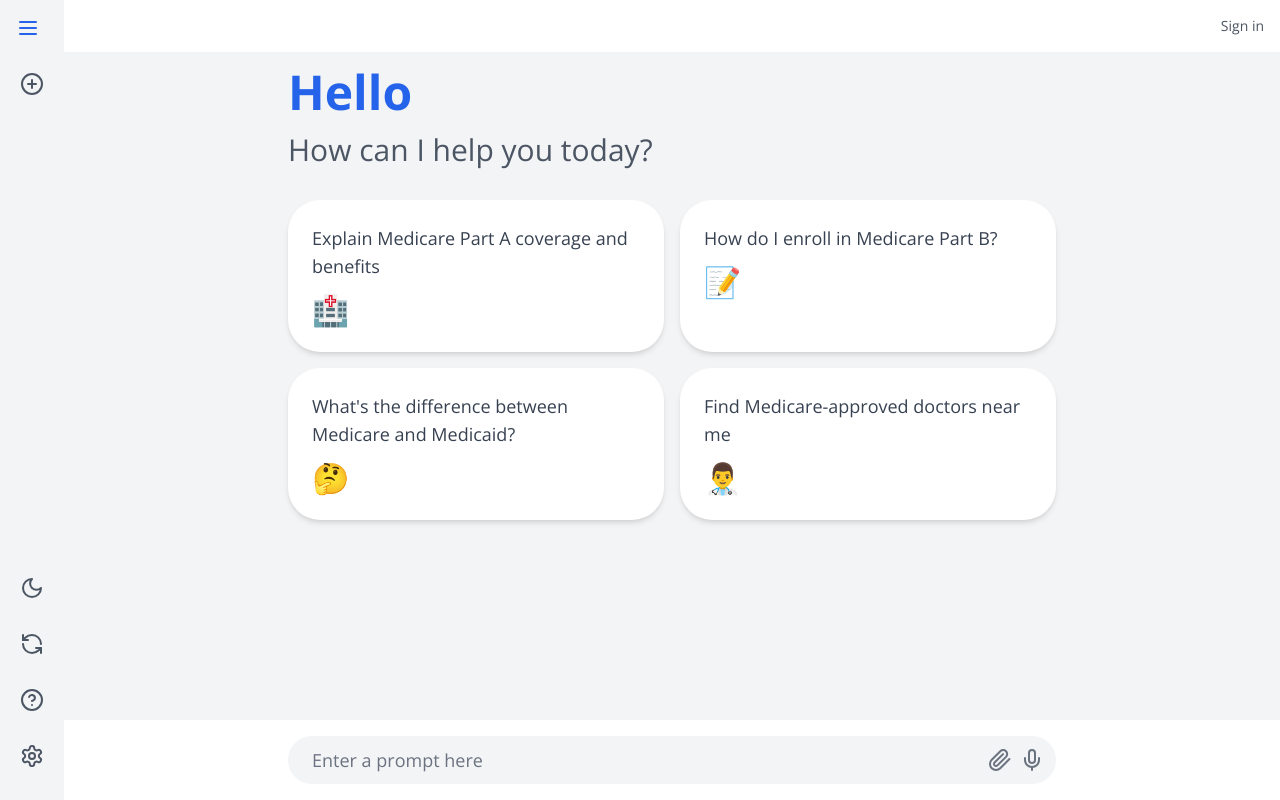
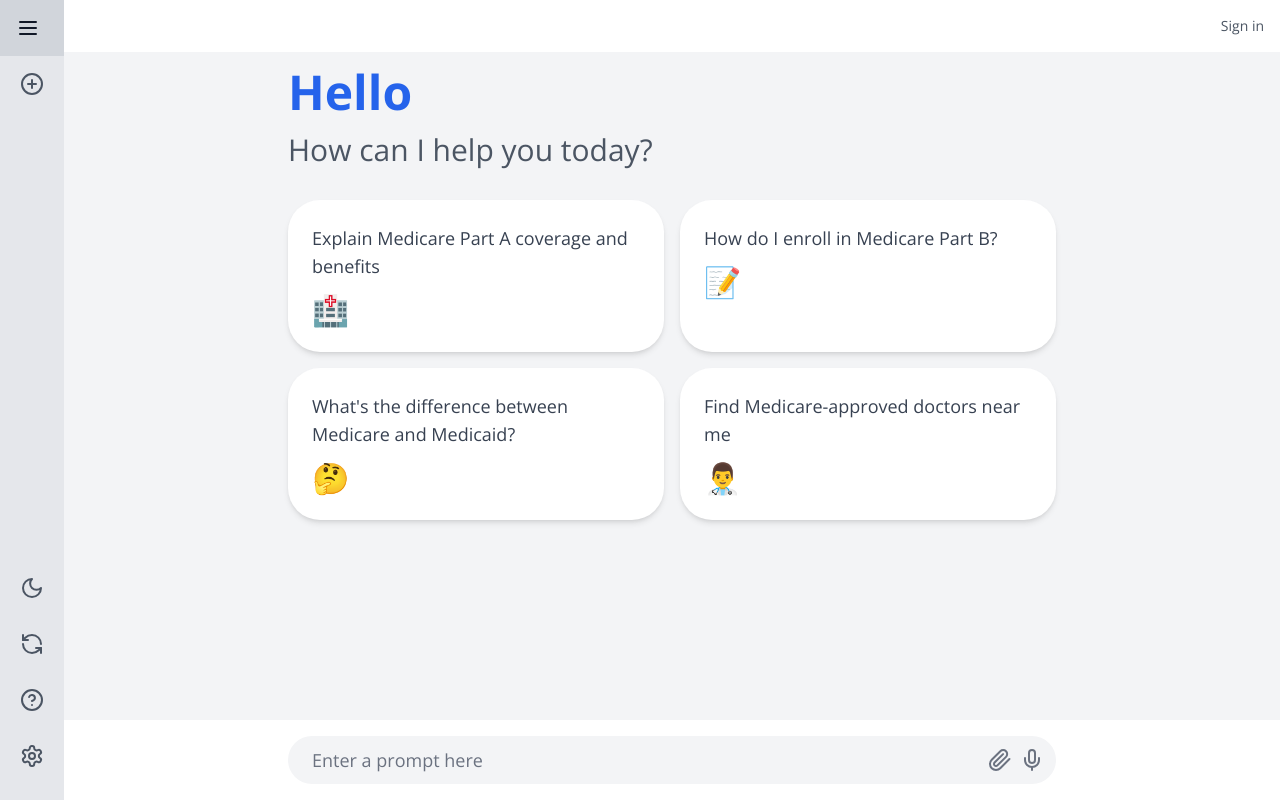
Before and after one commit to binniela/one-piece, a Next.js app: page / in a window 1280 px wide. Built offline with nearby package versions, Linux system fonts and the light colour scheme.

Commit message:
Update Sidebar.tsx

```diff
--- a/components/Sidebar.tsx
+++ b/components/Sidebar.tsx
@@ -1,5 +1,5 @@
 import { useState } from 'react'
-import { Menu, PlusCircle, RefreshCcw, HelpCircle, Settings, LogOut, Moon, Sun } from 'lucide-react'
+import { Menu, PlusCircle, RefreshCcw, HelpCircle, Settings, LogOut, ChevronLeft, ChevronRight, Moon, Sun } from 'lucide-react'
 
 interface SidebarProps {
   onLogout: () => void
@@ -16,17 +16,17 @@
   }
 
   return (
-    <div className={`fixed inset-y-0 left-0 z-50 ${isDarkMode ? 'bg-gray-900' : 'bg-gray-100'} transition-all duration-300 ease-in-out ${isExpanded ? 'w-64' : 'w-16'}`}>
+    <div className={`fixed inset-y-0 left-0 z-50 ${isDarkMode ? 'bg-gray-900 text-white' : 'bg-gray-200 text-gray-900'} transition-all duration-300 ease-in-out ${isExpanded ? 'w-64' : 'w-16'}`}>
       <div className="flex flex-col h-full">
         <button
           onClick={toggleSidebar}
-          className={`p-4 ${isDarkMode ? 'text-gray-300 hover:text-white' : 'text-gray-600 hover:text-blue-600'}`}
+          className={`p-4 ${isDarkMode ? 'text-gray-300 hover:text-white hover:bg-gray-800' : 'text-gray-600 hover:text-gray-900 hover:bg-gray-300'} transition-colors duration-200`}
         >
           <Menu className="h-6 w-6" />
         </button>
 
         <div className="flex-grow">
-          <button className={`w-full p-4 ${isDarkMode ? 'text-gray-300 hover:text-white hover:bg-gray-800' : 'text-gray-600 hover:text-blue-600 hover:bg-gray-200'}`}>
+          <button className={`w-full p-4 ${isDarkMode ? 'text-gray-300 hover:text-white hover:bg-gray-800' : 'text-gray-600 hover:text-gray-900 hover:bg-gray-300'} transition-colors duration-200`}>
             <PlusCircle className="h-6 w-6 mx-auto" />
             {isExpanded && <span className="mt-2 block text-sm">New Chat</span>}
           </button>
@@ -35,27 +35,27 @@
         <div className="mb-4">
           <button
             onClick={toggleDarkMode}
-            className={`w-full p-4 ${isDarkMode ? 'text-gray-300 hover:text-white hover:bg-gray-800' : 'text-gray-600 hover:text-blue-600 hover:bg-gray-200'}`}
+            className={`w-full p-4 ${isDarkMode ? 'text-gray-300 hover:text-white hover:bg-gray-800' : 'text-gray-600 hover:text-gray-900 hover:bg-gray-300'} transition-colors duration-200`}
           >
             {isDarkMode ? <Sun className="h-6 w-6 mx-auto" /> : <Moon className="h-6 w-6 mx-auto" />}
             {isExpanded && <span className="mt-2 block text-sm">{isDarkMode ? 'Light Mode' : 'Dark Mode'}</span>}
           </button>
-          <button className={`w-full p-4 ${isDarkMode ? 'text-gray-300 hover:text-white hover:bg-gray-800' : 'text-gray-600 hover:text-blue-600 hover:bg-gray-200'}`}>
+          <button className={`w-full p-4 ${isDarkMode ? 'text-gray-300 hover:text-white hover:bg-gray-800' : 'text-gray-600 hover:text-gray-900 hover:bg-gray-300'} transition-colors duration-200`}>
             <RefreshCcw className="h-6 w-6 mx-auto" />
             {isExpanded && <span className="mt-2 block text-sm">History</span>}
           </button>
-          <button className={`w-full p-4 ${isDarkMode ? 'text-gray-300 hover:text-white hover:bg-gray-800' : 'text-gray-600 hover:text-blue-600 hover:bg-gray-200'}`}>
+          <button className={`w-full p-4 ${isDarkMode ? 'text-gray-300 hover:text-white hover:bg-gray-800' : 'text-gray-600 hover:text-gray-900 hover:bg-gray-300'} transition-colors duration-200`}>
             <HelpCircle className="h-6 w-6 mx-auto" />
             {isExpanded && <span className="mt-2 block text-sm">Help</span>}
           </button>
-          <button className={`w-full p-4 ${isDarkMode ? 'text-gray-300 hover:text-white hover:bg-gray-800' : 'text-gray-600 hover:text-blue-600 hover:bg-gray-200'}`}>
+          <button className={`w-full p-4 ${isDarkMode ? 'text-gray-300 hover:text-white hover:bg-gray-800' : 'text-gray-600 hover:text-gray-900 hover:bg-gray-300'} transition-colors duration-200`}>
             <Settings className="h-6 w-6 mx-auto" />
             {isExpanded && <span className="mt-2 block text-sm">Settings</span>}
           </button>
           {user && (
             <button
               onClick={onLogout}
-              className={`w-full p-4 ${isDarkMode ? 'text-gray-300 hover:text-white hover:bg-gray-800' : 'text-gray-600 hover:text-blue-600 hover:bg-gray-200'}`}
+              className={`w-full p-4 ${isDarkMode ? 'text-gray-300 hover:text-white hover:bg-gray-800' : 'text-gray-600 hover:text-gray-900 hover:bg-gray-300'} transition-colors duration-200`}
             >
               <LogOut className="h-6 w-6 mx-auto" />
               {isExpanded && <span className="mt-2 block text-sm">Logout</span>}
```
